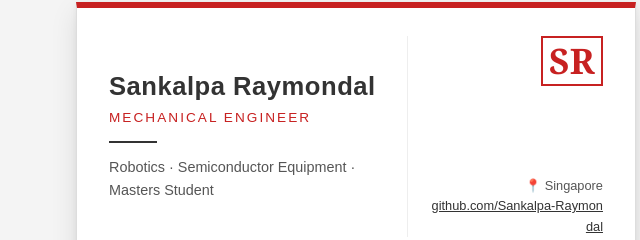
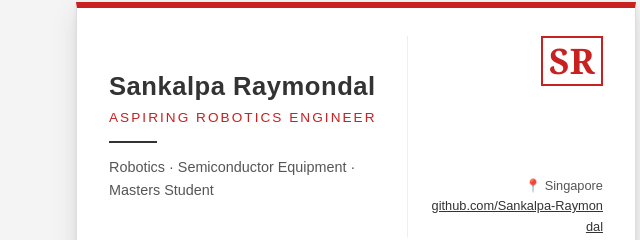
Before and after one commit to Sankalpa-Raymondal/website, a plain HTML site: page index.html in a window 1280 px wide. Shown: the part 109-349 px from the top of the page, 284-924 px from the left. Drawn offline with Linux system fonts and the light colour scheme.

Commit message:
Home: update business card title to Aspiring Robotics Engineer

```diff
--- a/index.html
+++ b/index.html
@@ -33,7 +33,7 @@
     <div class="biz-card">
       <div class="biz-main">
         <p class="biz-name">Sankalpa Raymondal</p>
-        <p class="biz-title">Mechanical Engineer</p>
+        <p class="biz-title">Aspiring Robotics Engineer</p>
         <hr class="biz-rule">
         <p class="biz-tags">Robotics · Semiconductor Equipment · Masters Student</p>
       </div>
```
